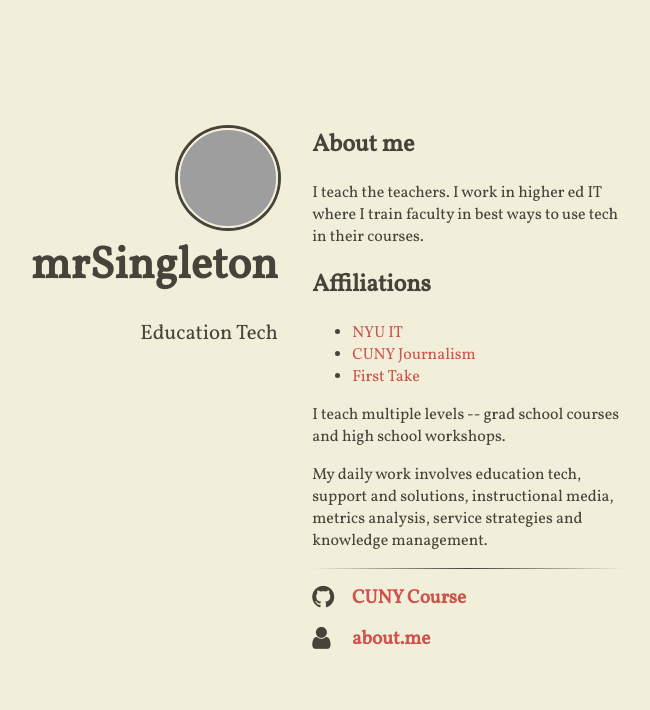
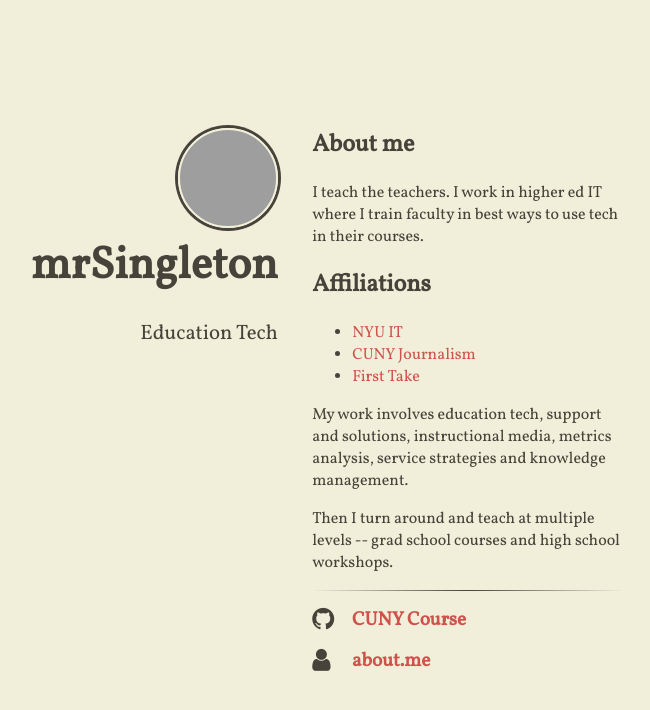
Before and after one commit to mrsingleton/mrsingleton.github.io, a Jekyll site: the page built from index.html, in a window 1280 px wide, cut to the strip 0-710 px from the top of the page. Shown: the whole strip, without its empty margins (355-1005 px from the left). Built offline with Jekyll 4.4.1, drawn with Linux system fonts in a browser that asks for light colours; nearby versions of some CDN libraries; grey boxes are pictures that could not be loaded.

Commit message:
Update content.html

```diff
--- a/_includes/content.html
+++ b/_includes/content.html
@@ -8,8 +8,8 @@
   <li><a href="http://www.firsttakenyc.com/" target="_blank">First Take</a></li>
 </ul>
 
-<p>I teach multiple levels -- grad school courses and high school workshops.</p>
-<p>My daily work involves education tech, support and solutions, instructional media, metrics analysis, service strategies and knowledge management.</p>
+<p>My work involves education tech, support and solutions, instructional media, metrics analysis, service strategies and knowledge management.</p>
+<p>Then I turn around and teach at multiple levels -- grad school courses and high school workshops.</p>
 
 <hr />
 
```
